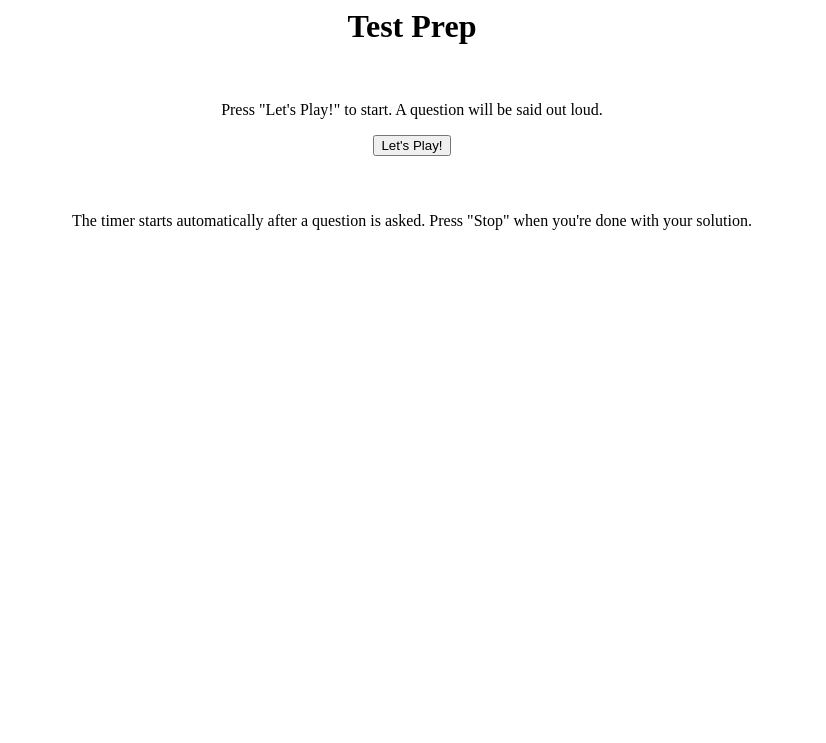
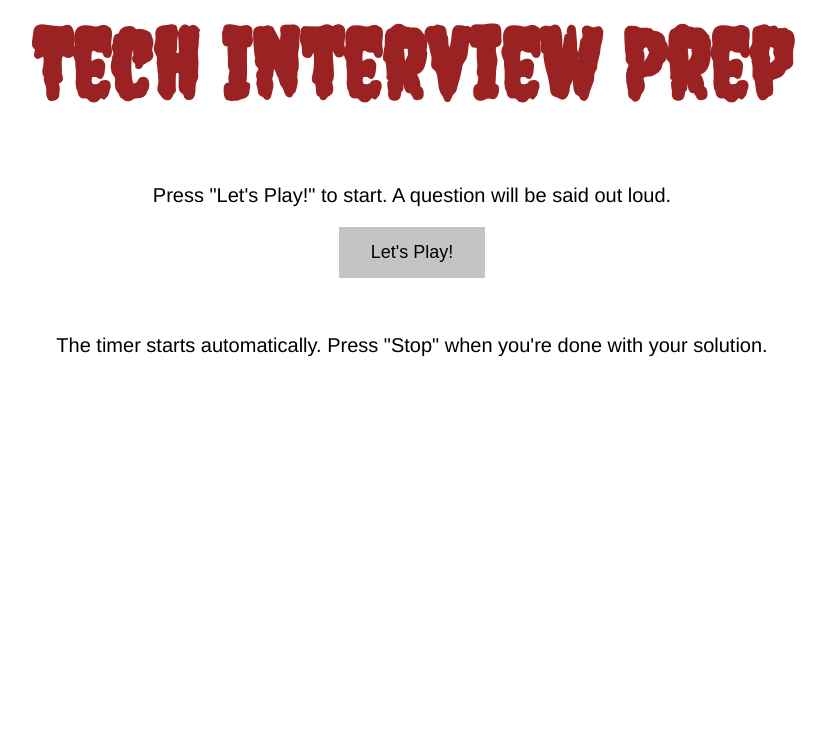
Before and after one commit to brianaeng/interview-prep, a PHP site: page / in a window 1280 px wide. Shown: the top 743 px of the page, without its empty margins (228-1054 px from the left). Run offline with PHP 8.4, Linux system fonts and the light colour scheme; some libraries are stand-ins or nearby versions.

Commit message:
2spooky4me...aka mostly cosmetic changes to make it less dull

```diff
--- a/index.html
+++ b/index.html
@@ -1,13 +1,14 @@
 <html>
   <head>
-    <title>Interview Prep</title>
+    <title>AHHHHH!</title>
     <meta charset="utf-8">
     <link href="prep.css" media="screen" rel="stylesheet" type="text/css">
     <script type="text/javascript" src="https://code.jquery.com/jquery-2.1.4.min.js"></script>
     <script type="text/javascript" src="prep.js"></script>
+    <link href="https://fonts.googleapis.com/css?family=Creepster" rel="stylesheet">
   </head>
   <body>
-    <h1>Test Prep</h1>
+    <h1>Tech Interview Prep</h1>
 
     <div class="question">
       <p>Press "Let's Play!" to start. A question will be said out loud.</p>
@@ -21,7 +22,7 @@
     </div> -->
 
     <div class="timer">
-      <p>The timer starts automatically after a question is asked. Press "Stop" when you're done with your solution.</p>
+      <p>The timer starts automatically. Press "Stop" when you're done with your solution.</p>
 
       <div class="recorded-time"> </div>
 
--- a/prep.css
+++ b/prep.css
@@ -1,7 +1,25 @@
 body {
   text-align: center;
+  font-size: 1.25rem;
+  font-family: helvetica;
+}
+
+h1 {
+  font-family: 'Creepster', cursive;
+  font-size: 6rem;
+  color: rgb(154, 34, 34);
 }
 
 div {
   margin: 3.5rem auto;
 }
+
+button {
+  font-size: 90%;
+  background-color: #c4c4c4;
+  border: none;
+  padding: 15px 32px;
+  text-align: center;
+  text-decoration: none;
+  display: inline-block;
+}
--- a/prep.js
+++ b/prep.js
@@ -1,7 +1,7 @@
 $(document).ready( function() {
   var synth = window.speechSynthesis;
 
-  var questions = ["Strip whitespace from a string in-place", "Remove duplicate characters from a string", "Reverse a string", "Reverse words in a string, where words are separated by one or more spaces)"];
+  var questions = ["Given a string, strip whitespace from it in-place", "Given a string, remove duplicate characters from it", "Given a string, reverse it", "Given a string with words separated by a space, reverse the words)", "Given an array of numbers, for each number find the product of all the other numbers", "Given a string, find if any permutation of the string is a palindrome"];
 
   var number = Math.floor((Math.random() * questions.length));
 
@@ -10,10 +10,7 @@ $(document).ready( function() {
   var currentTime = null;
   // var examples = ["H e  llo W orl     d ==> HelloWord", "AAA BBB ==> A B", "Hello ==> olleH", "This is stuff ==> stuff is This"];
 
-  $(".repeat").hide();
-  $(".show-example").hide();
-  $(".stop").hide();
-  $(".next").hide();
+  $(".repeat, .show-example, .stop, .next").hide();
 
   $(".start").click(function(){
     // var number = Math.floor((Math.random() * questions.length));
@@ -22,11 +19,8 @@ $(document).ready( function() {
     synth.speak(utterThis);
     currentTime = Date.now(); //in milliseconds
 
-    $(".start").hide();
-    $(".next").show();
-    $(".repeat").show();
-    $(".show-example").show();
-    $(".stop").show();
+    $(".start, .recorded-time").hide();
+    $(".next, .repeat, .show-example, .stop").show();
 
     // $(".show-example").click(function() {
     //   $(".example").html("<p>" + examples[number] + "</p>");
@@ -34,6 +28,8 @@ $(document).ready( function() {
   });
 
   $(".next").click(function(){
+    $(".recorded-time").hide();
+
     if (number === (questions.length - 1)) {
       number = 0;
     }
@@ -71,5 +67,6 @@ $(document).ready( function() {
     var time = hours + ":" + minutes + ":" + seconds + "." + milliseconds;
 
     $(".recorded-time").html("<p>" + time + "</p>");
+    $(".recorded-time").show();
   });
 });
```
